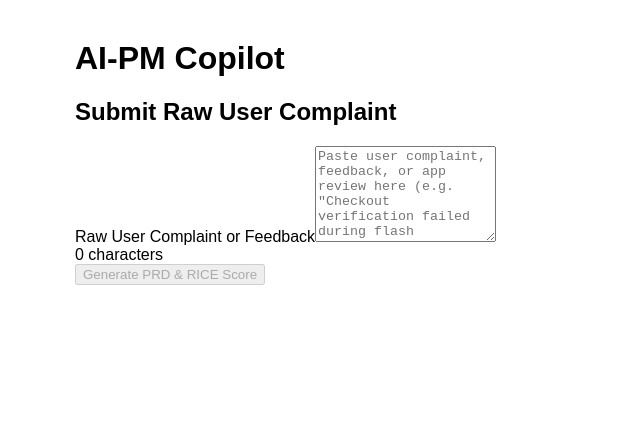
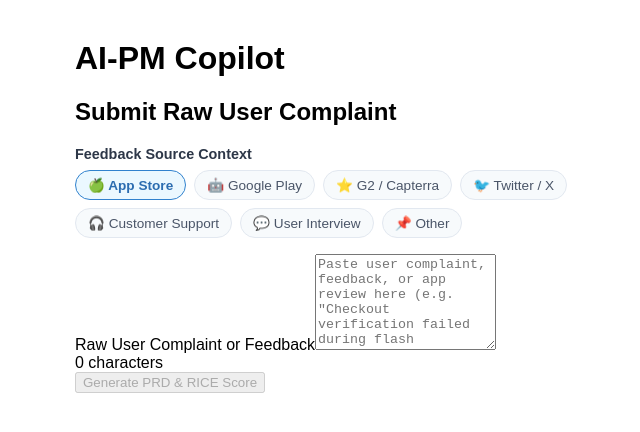
Before and after one commit to 26BB/AI-PM-Copilot, a React (Vite) app: page / in a window 1280 px wide. Shown: the top 432 px of the page, without its empty margins (265-905 px from the left). Built offline with nearby package versions, Linux system fonts and the light colour scheme.

Commit message:
feat: implement Source Tag Selector — Phase 1 MVP
Co-authored-by: 26BB <113676969+26BB@users.noreply.github.com>

```diff
--- a/src/components/ComplaintForm.tsx
+++ b/src/components/ComplaintForm.tsx
@@ -1,4 +1,5 @@
 import React, { useState, ChangeEvent, FormEvent } from 'react';
+import { SourceTagSelector, SourceTag } from './SourceTagSelector';
 
 export interface ComplaintValidationResult {
   isValid: boolean;
@@ -7,13 +8,15 @@ export interface ComplaintValidationResult {
 
 export interface ComplaintFormProps {
   /** Callback fired when a valid raw complaint is submitted */
-  onSubmit: (complaint: string) => void | Promise<void>;
+  onSubmit: (complaint: string, sourceTag?: SourceTag) => void | Promise<void>;
   /** Indicates if the AI analysis or request is currently loading */
   isLoading?: boolean;
   /** Custom placeholder text for the complaint textarea */
   placeholder?: string;
   /** Initial text value for the complaint input */
   initialValue?: string;
+  /** Initial selected feedback source channel tag */
+  initialSourceTag?: SourceTag;
   /** Disables the input form when true */
   disabled?: boolean;
 }
@@ -54,9 +57,11 @@ export function ComplaintForm({
   isLoading = false,
   placeholder = 'Paste user complaint, feedback, or app review here (e.g. "Checkout verification failed during flash sale")...',
   initialValue = '',
+  initialSourceTag = 'App Store',
   disabled = false,
 }: ComplaintFormProps): React.JSX.Element {
   const [complaintText, setComplaintText] = useState<string>(initialValue);
+  const [selectedTag, setSelectedTag] = useState<SourceTag>(initialSourceTag);
   const [validationError, setValidationError] = useState<string | null>(null);
 
   const handleInputChange = (e: ChangeEvent<HTMLTextAreaElement>): void => {
@@ -75,11 +80,16 @@ export function ComplaintForm({
     }
 
     setValidationError(null);
-    void onSubmit(complaintText.trim());
+    void onSubmit(complaintText.trim(), selectedTag);
   };
 
   return (
     <form onSubmit={handleSubmit} className="complaint-form" aria-label="Complaint Input Form">
+      <SourceTagSelector
+        selectedTag={selectedTag}
+        onSelectTag={setSelectedTag}
+        disabled={disabled || isLoading}
+      />
       <div className="form-group">
         <label htmlFor="complaint-input" className="form-label">
           Raw User Complaint or Feedback
--- /dev/null
+++ b/src/components/SourceTagSelector.tsx
@@ -0,0 +1,141 @@
+import React from 'react';
+
+/** Supported customer feedback source channel tags */
+export type SourceTag =
+  | 'App Store'
+  | 'Google Play'
+  | 'G2 / Capterra'
+  | 'Twitter / X'
+  | 'Customer Support'
+  | 'User Interview'
+  | 'Other';
+
+export interface SourceTagSelectorProps {
+  /** Currently selected feedback source tag */
+  selectedTag: SourceTag;
+  /** Callback fired when a source tag option is selected */
+  onSelectTag: (tag: SourceTag) => void;
+  /** Optional custom list of available tags */
+  availableTags?: SourceTag[];
+  /** Disables tag selection interaction when true */
+  disabled?: boolean;
+  /** Optional custom CSS class name for container styling */
+  className?: string;
+}
+
+/**
+ * Returns the default list of predefined customer feedback source tags.
+ *
+ * @returns Array of default SourceTag options
+ */
+export function getDefaultSourceTags(): SourceTag[] {
+  return [
+    'App Store',
+    'Google Play',
+    'G2 / Capterra',
+    'Twitter / X',
+    'Customer Support',
+    'User Interview',
+    'Other',
+  ];
+}
+
+/**
+ * Formats a SourceTag into a displayable badge label with an associated icon emoji.
+ *
+ * @param tag - Selected SourceTag
+ * @returns Formatted string containing emoji icon and tag name
+ */
+export function formatSourceTagLabel(tag: SourceTag): string {
+  switch (tag) {
+    case 'App Store':
+      return '🍏 App Store';
+    case 'Google Play':
+      return '🤖 Google Play';
+    case 'G2 / Capterra':
+      return '⭐ G2 / Capterra';
+    case 'Twitter / X':
+      return '🐦 Twitter / X';
+    case 'Customer Support':
+      return '🎧 Customer Support';
+    case 'User Interview':
+      return '💬 User Interview';
+    case 'Other':
+      return '📌 Other';
+    default:
+      return `📌 ${tag}`;
+  }
+}
+
+/**
+ * Source Tag Selector component allowing Product Managers to categorize
+ * the origin channel of customer complaints and feedback.
+ *
+ * @param props - SourceTagSelectorProps configuring selection state and callbacks
+ * @returns React JSX element rendering interactive source tag badges
+ */
+export function SourceTagSelector({
+  selectedTag,
+  onSelectTag,
+  availableTags = getDefaultSourceTags(),
+  disabled = false,
+  className = '',
+}: SourceTagSelectorProps): React.JSX.Element {
+  return (
+    <div
+      className={`source-tag-selector ${className}`.trim()}
+      aria-label="Feedback Source Channel Selector"
+      style={{ marginBottom: '16px' }}
+    >
+      <label
+        htmlFor="source-tag-group"
+        style={{
+          display: 'block',
+          fontSize: '0.9rem',
+          fontWeight: 600,
+          color: '#2d3748',
+          marginBottom: '8px',
+        }}
+      >
+        Feedback Source Context
+      </label>
+      <div
+        id="source-tag-group"
+        role="group"
+        aria-label="Select source channel"
+        style={{
+          display: 'flex',
+          flexWrap: 'wrap',
+          gap: '8px',
+        }}
+      >
+        {availableTags.map((tag) => {
+          const isSelected = selectedTag === tag;
+          return (
+            <button
+              key={tag}
+              type="button"
+              onClick={() => !disabled && onSelectTag(tag)}
+              disabled={disabled}
+              aria-pressed={isSelected}
+              style={{
+                padding: '6px 12px',
+                fontSize: '0.85rem',
+                fontWeight: isSelected ? 600 : 400,
+                borderRadius: '16px',
+                border: isSelected ? '1px solid #3182ce' : '1px solid #e2e8f0',
+                backgroundColor: isSelected ? '#ebf8ff' : '#f7fafc',
+                color: isSelected ? '#2b6cb0' : '#4a5568',
+                cursor: disabled ? 'not-allowed' : 'pointer',
+                opacity: disabled ? 0.6 : 1,
+                transition: 'all 0.15s ease-in-out',
+              }}
+            >
+              {formatSourceTagLabel(tag)}
+            </button>
+          );
+        })}
+      </div>
+    </div>
+  );
+}
--- a/src/main.tsx
+++ b/src/main.tsx
@@ -14,8 +14,13 @@ export function App(): React.JSX.Element {
   const [isLoading, setIsLoading] = useState<boolean>(false);
   const [error, setError] = useState<string | null>(null);
 
-  const handleGenerateArtifacts = async (complaint: string): Promise<void> => {
+  const [selectedSourceTag, setSelectedSourceTag] = useState<string>('App Store');
+
+  const handleGenerateArtifacts = async (complaint: string, sourceTag?: string): Promise<void> => {
     setComplaintText(complaint);
+    if (sourceTag) {
+      setSelectedSourceTag(sourceTag);
+    }
     setIsLoading(true);
     setError(null);
 
@@ -54,6 +59,7 @@ export function App(): React.JSX.Element {
       {!isLoading && analysisResult && (
         <div style={{ marginTop: '20px' }}>
           <div style={{ padding: '10px', background: '#e6fffa', border: '1px solid #319795', marginBottom: '20px', borderRadius: '4px' }}>
+            <strong>Source Channel:</strong> {selectedSourceTag}<br />
             <strong>Submitted Complaint:</strong> {complaintText}
           </div>
           <PrdSkeletonDisplay prd={analysisResult.prdSkeleton} />
--- a/src/services/geminiService.ts
+++ b/src/services/geminiService.ts
@@ -57,16 +57,13 @@ export interface AnalysisResult {
 }
 
 /**
- * Helper function to retrieve the Gemini API key safely across Node.js and Vite browser environments.
+ * Helper function to retrieve the Gemini API key strictly from environment variables.
  *
  * @returns API key string or undefined if not set
  */
 export function getGeminiApiKey(): string | undefined {
   if (typeof process !== 'undefined' && process.env && process.env.GEMINI_API_KEY) {
     return process.env.GEMINI_API_KEY;
-  }
-  if (typeof import.meta !== 'undefined' && import.meta.env && import.meta.env.VITE_GEMINI_API_KEY) {
-    return import.meta.env.VITE_GEMINI_API_KEY;
   }
   return undefined;
 }
@@ -168,7 +165,7 @@ export async function generateProductArtifacts(complaint: string): Promise<Analy
   const apiKey = getGeminiApiKey();
 
   if (!apiKey) {
-    throw new Error('Missing Gemini API Key. Please set GEMINI_API_KEY or VITE_GEMINI_API_KEY environment variable.');
+    throw new Error('Missing process.env.GEMINI_API_KEY. Please set the environment variable.');
   }
 
   const prompt = buildGeminiPrompt(complaint);
```
Also changed, not shown: 2 other files (tests, documents, lock files or other folders).
